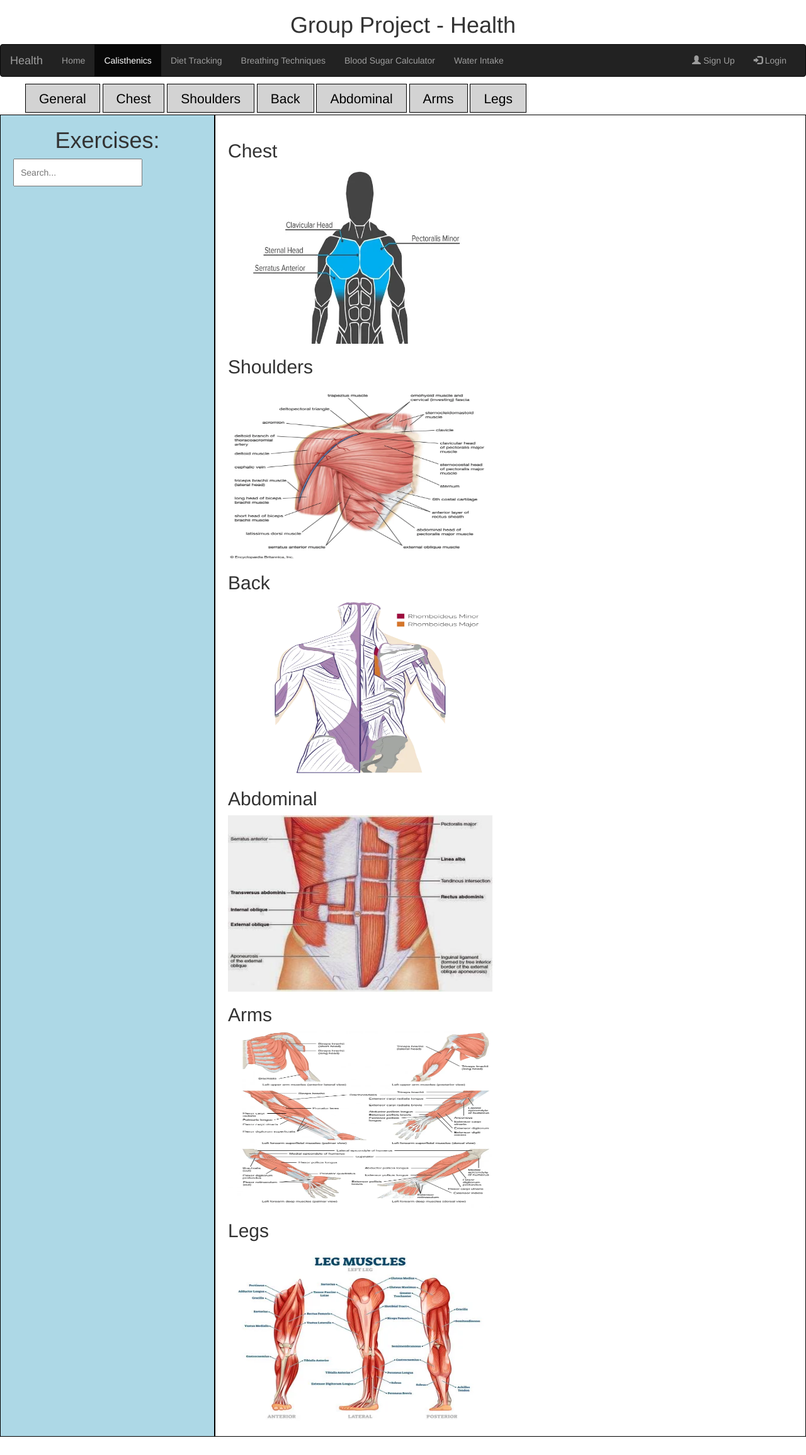
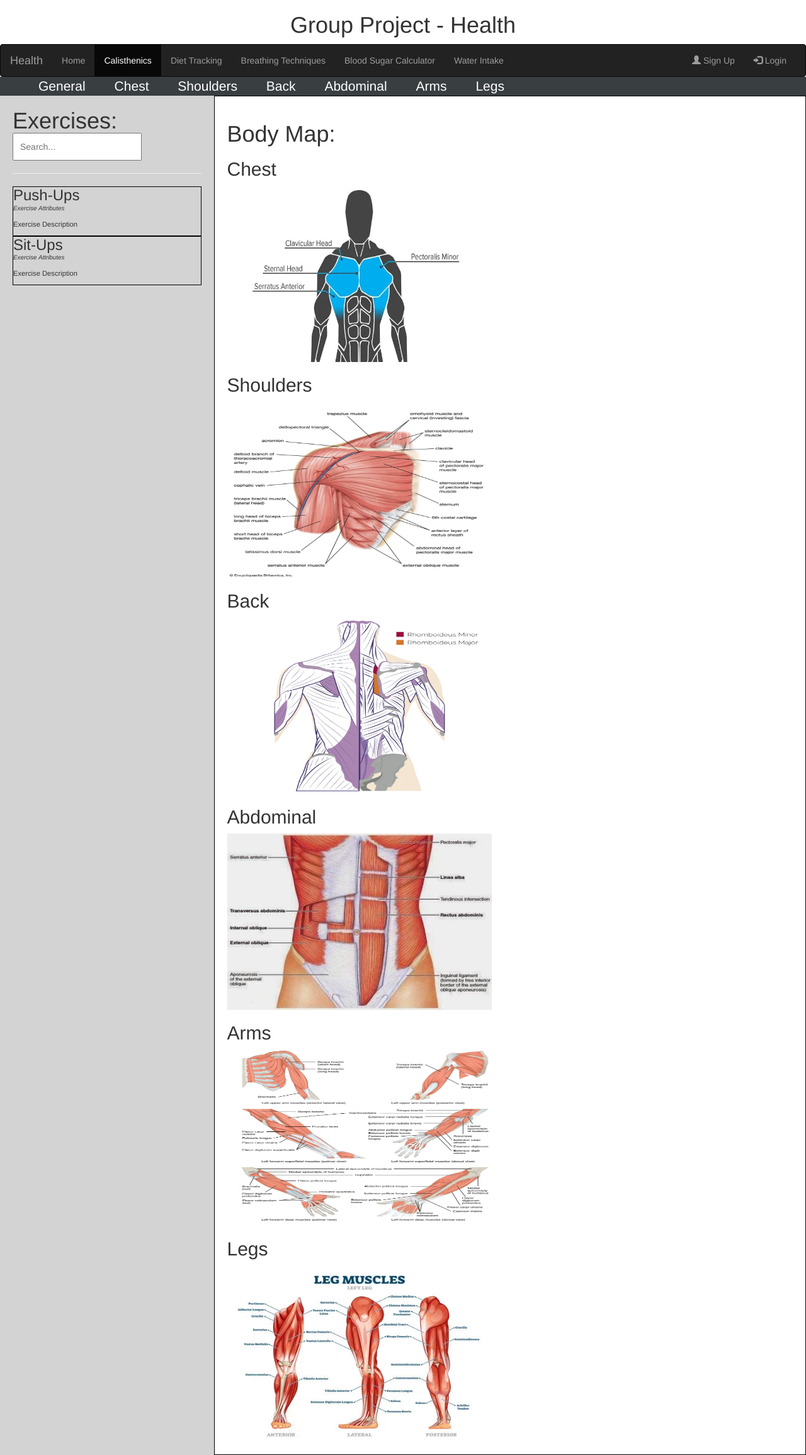
Before and after one commit to blakeM42-school/Software-Engineering-Team-Project, a PHP site: page /worksheet_general.html in a window 1280 px wide. Shown: the whole page at 63% size. Before the commit the page ends 2282 px from the top, so only its background shows below. Run offline with PHP 8.4, Linux system fonts and the light colour scheme.

Commit message:
Updated some style rules

```diff
--- a/css/styles.css
+++ b/css/styles.css
@@ -1,4 +1,10 @@
+/* Clears Default Style Rules*/
+h1, p {
+    margin: 0;
+    padding: 0;
+}
 
+/* Navigator Style Rules */
 .navigator {
     padding: 0;
     margin: 0;
@@ -25,25 +31,87 @@
     display: flex;
 }
 
-.search_bar {
-    flex: 1;
-    padding: 20px;
-    background-color: lightblue;
-    border: 1px solid black;
-}
-
-.search_bar h1 {
-    margin: 0px;
-    margin-bottom: 10px;
-    text-align: center;
-}
-
 .search_bar input[type="text"] {
     width: auto;
     /* width: 80%; Adjust the width as needed */
     padding: 10px;
     align-items: center;
 
+}
+
+/* Nav Bar Rules*/
+.navbar.navbar-inverse {
+    margin-bottom: 0;
+}
+
+
+/* Sub-Search Bar Rules*/
+.navSub {
+    background-color: #393E41;
+}
+
+.navSub ul {
+    margin-bottom: 0;
+}
+
+.navSub li{
+    /* Makes the nav lin line*/
+    display: inline-block;
+    font-size: 1.5em;
+    text-decoration: none;
+}
+.navSub li a {
+    color: white;
+    padding: 0.5em 1em;
+    text-decoration: none;
+}
+
+.navSub li:hover {
+    background-color: #4c5357;
+}
+
+/* Main Content */
+.partitions {
+    display: flex;
+}
+
+.search_exercises {
+    flex: 1;
+    padding: 20px;
+    background-color: lightgrey;
+    /* border: 1px solid black; */
+
+}
+
+.search_exercises h1 {
+    margin: 0;
+}
+
+.search_exercises input[type="text"] {
+    width: auto;
+    /* width: 80%; Adjust the width as needed */
+    padding: 10px;
+}
+
+.search_bar {
+    border: none;
+}
+
+.search_results section {
+    border: 1px solid black;
+}
+
+.exName {
+    margin: 0px;
+}
+
+.exAttr {
+    font-size: .7em;
+    font-style: italic;
+}
+
+.exDesc {
+    font-size: .8em;
 }
 
 .content {
--- a/worksheet_general.html
+++ b/worksheet_general.html
@@ -44,7 +44,7 @@
     </nav>
   </main>
 
-  <nav class="navigator">
+  <nav class="navSub">
     <ul>
         <li><a href="worksheet_general.html">General</a></li>
 
@@ -63,15 +63,32 @@
 </nav>
 
 <div class="partitions">
-    <div class="search_bar">
-        <h1>Exercises: </h1>
-        <form>
-            <input type="text" placeholder="Search...">
-        </form>
+    <div class="search_exercises">
+        <div class="search_bar">
+            <h1>Exercises: </h1>
+            <form>
+                <input type="text" placeholder="Search...">
+            </form>
+            <hr>
+        </div>
+        <div class="search_results">
+            <section>
+                <h3 class="exName">Push-Ups</h3>
+                <p class="exAttr">Exercise Attributes</p>
+                <p class="exDesc">Exercise Description</p>
+            </section>
+            <section>
+                <h3 class="exName">Sit-Ups</h3>
+                <p class="exAttr">Exercise Attributes</p>
+                <p class="exDesc">Exercise Description</p>
+            </section>
+        </div>
 
     </div>
 
     <div class="content">
+        <h1>Body Map: </h1>
+
         <h2>Chest</h2>
         <img class="general_image"src="images/chest.jpg">
 
@@ -89,10 +106,6 @@
 
         <h2>Legs</h2>
         <img class="general_image"src="images/legs.jpg">
-
-
-
-
     </div>
 </div>
 
```
